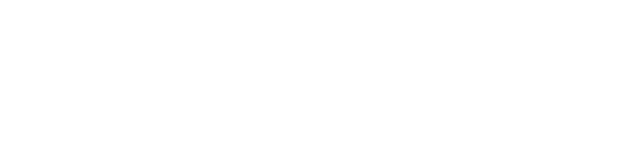
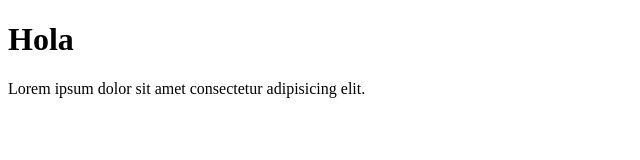
Before and after one commit to elietteperozo/test_Repositorio, a plain HTML site: page index.html in a window 1280 px wide. Shown: the whole page, without its empty margins (0-640 px from the left). Drawn offline with Linux system fonts and the light colour scheme.

Commit message:
Agregado Div contenedor

```diff
--- a/index.html
+++ b/index.html
@@ -6,6 +6,14 @@
   <title>Git vscode</title>
 </head>
 <body>
+  <h1>Hola</h1>
+
+<!--Div Contenedor-->
+<div class="container">
+  <div class="row">
+  <p>Lorem ipsum dolor sit amet consectetur adipisicing elit. </p>
+  </div>
+</div>
 
 </body>
 </html>
```
